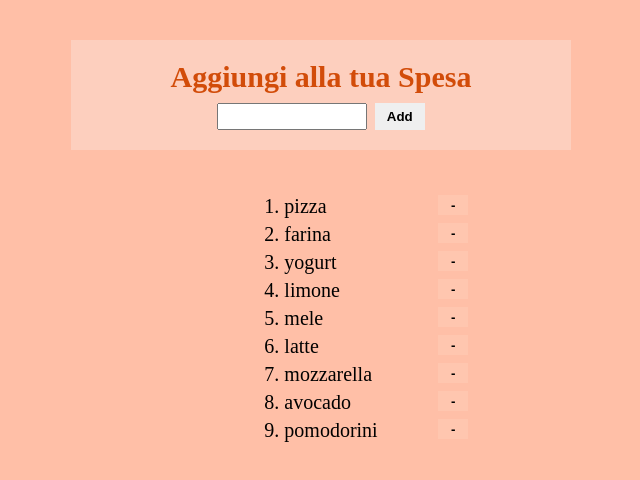
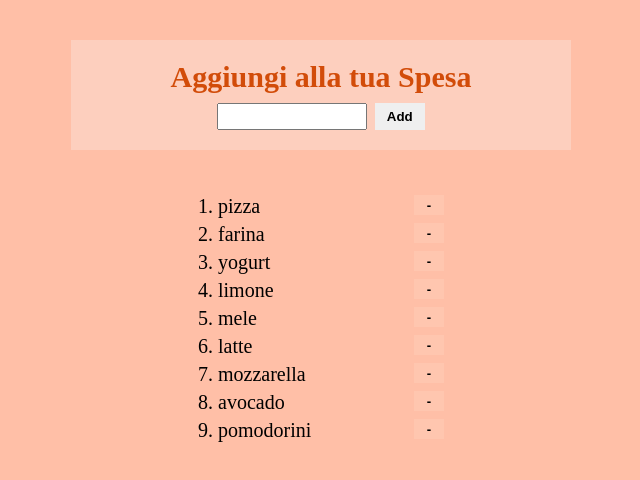
Before and after one commit to AnukaJapa/js-lista-spesa, a plain HTML site: page index.html in a window 1280 px wide. Shown: the whole page, without its empty margins (319-959 px from the left). Drawn offline with Linux system fonts and the light colour scheme.

Commit message:
completato l'esercizio

```diff
--- a/style.css
+++ b/style.css
@@ -54,7 +54,7 @@ background-color: rgba(250, 235, 215, 0.155);
 }
 
 .container {
-    width:60%;
+    width:100%;
     margin:3vh auto;
 
     display:flex;
@@ -63,6 +63,7 @@ background-color: rgba(250, 235, 215, 0.155);
 
 ol {
 margin:0 auto;
+width:20%;
 }
 
 li {
@@ -70,9 +71,10 @@ list-style-type: decimal;
 list-style-position: inside;
 margin:5px;
 position:relative;
+
 }
 
 li button {
     position:absolute;
-    right:-80%;
+    right:0;
 }
```
